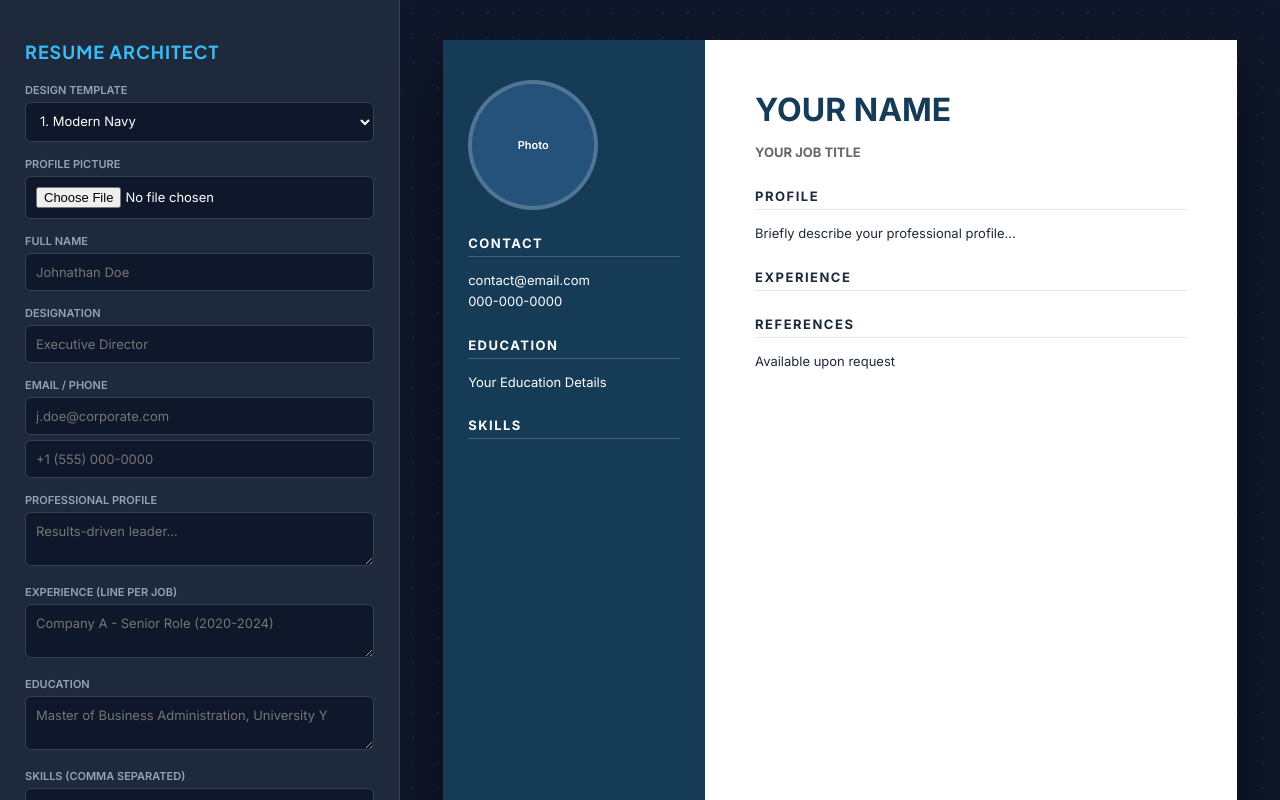
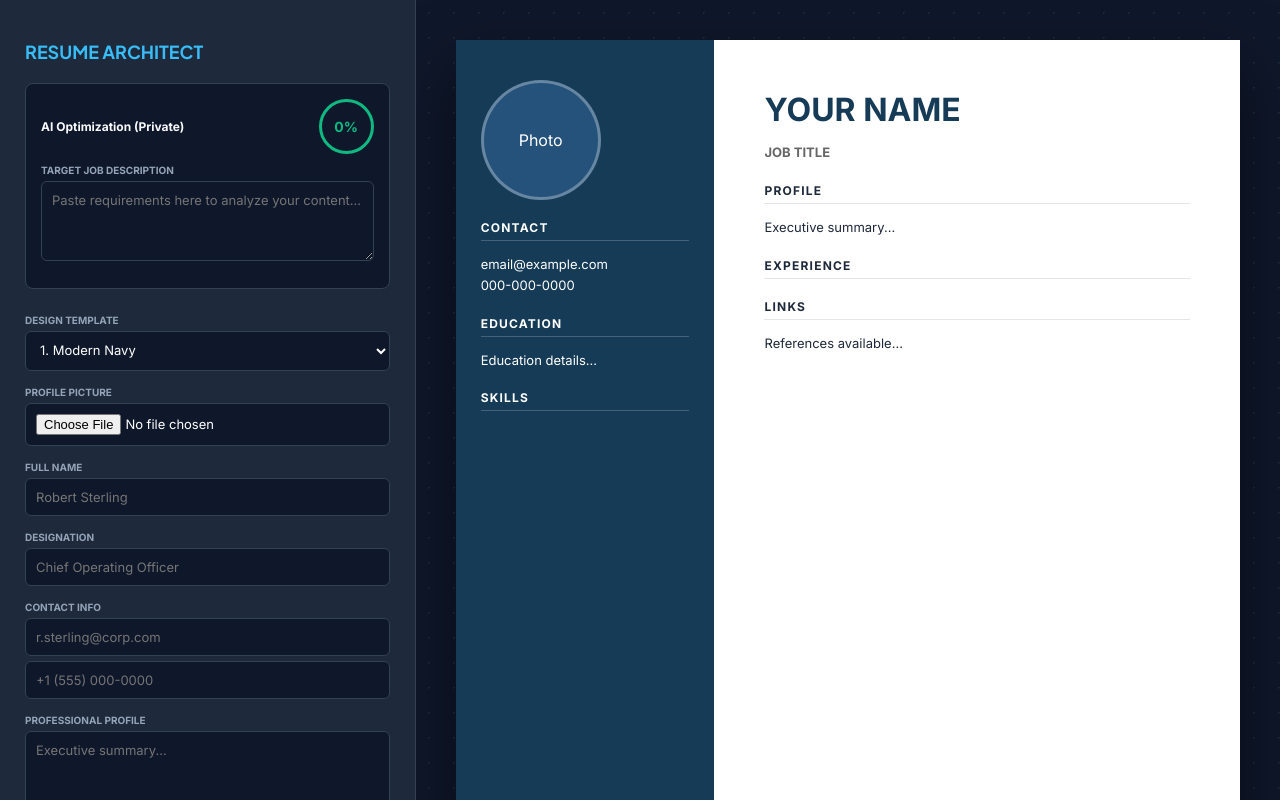
Before and after one commit to mathankumar3944-cpu/resume_builder, a plain HTML site: page index.html in a window 1280 px wide. Drawn offline with nearby package versions, Linux system fonts and the light colour scheme.

Commit message:
updated with AI

```diff
--- a/index.html
+++ b/index.html
@@ -3,7 +3,7 @@
 <head>
 <meta charset="UTF-8">
 <meta name="viewport" content="width=device-width, initial-scale=1.0">
-<title>Executive Resume Architect | Professional Edition</title>
+<title>Executive Architect | AI Resume Screening System</title>
 
 <link href="https://fonts.googleapis.com/css2?family=Inter:wght@300;400;600;700&family=Plus+Jakarta+Sans:wght@700&display=swap" rel="stylesheet">
 <script src="https://cdnjs.cloudflare.com/ajax/libs/jspdf/2.5.1/jspdf.umd.min.js"></script>
@@ -16,6 +16,7 @@
   --app-accent: #38bdf8;
   --app-border: #334155;
   --navy-primary: #163b56;
+  --match-color: #10b981;
 }
 
 * { box-sizing: border-box; font-family: 'Inter', sans-serif; }
@@ -23,19 +24,27 @@ body { margin: 0; background: var(--app-dark); color: #f8fafc; display: flex; ov
 
 /* SIDEBAR UI */
 .sidebar {
-  width: 400px; height: 100vh; background: var(--app-panel);
+  width: 420px; height: 100vh; background: var(--app-panel);
   border-right: 1px solid var(--app-border); padding: 25px; overflow-y: auto;
 }
-.sidebar h2 { font-family: 'Plus Jakarta Sans'; font-size: 18px; color: var(--app-accent); margin-bottom: 20px; text-transform: uppercase; letter-spacing: 1px; }
+.sidebar h2 { font-family: 'Plus Jakarta Sans'; font-size: 18px; color: var(--app-accent); margin-bottom: 20px; text-transform: uppercase; }
 
-label { font-size: 11px; font-weight: 600; color: #94a3b8; text-transform: uppercase; margin-top: 15px; display: block; }
+/* AI ANALYZER CARD (Private Sidebar Tool) */
+.ai-card {
+  background: #0f172a; border-radius: 8px; padding: 15px; margin-bottom: 25px; border: 1px solid var(--app-border);
+}
+.ai-header { display: flex; justify-content: space-between; align-items: center; margin-bottom: 10px; }
+.score-circle { width: 55px; height: 55px; border-radius: 50%; border: 3px solid var(--match-color); display: flex; align-items: center; justify-content: center; font-weight: bold; font-size: 14px; color: var(--match-color); transition: 0.3s; }
+
+/* FORM ELEMENTS */
+label { font-size: 10px; font-weight: 700; color: #94a3b8; text-transform: uppercase; margin-top: 15px; display: block; }
 input, textarea, select {
   width: 100%; background: #0f172a; border: 1px solid var(--app-border); border-radius: 6px;
   padding: 10px; color: #fff; margin-top: 5px; font-size: 13px;
 }
-input:focus { border-color: var(--app-accent); outline: none; }
+textarea { height: 80px; }
 
-.btn-group { display: grid; grid-template-columns: 1fr 1fr; gap: 10px; margin-top: 25px; }
+.btn-group { display: grid; grid-template-columns: 1fr 1fr; gap: 10px; margin-top: 25px; padding-bottom: 40px;}
 .btn { padding: 12px; border-radius: 6px; font-weight: 700; cursor: pointer; border: none; transition: 0.2s; }
 .btn-primary { background: var(--app-accent); color: #000; }
 .btn-secondary { background: #334155; color: #fff; }
@@ -54,57 +63,47 @@ input:focus { border-color: var(--app-accent); outline: none; }
 
 /* PHOTO STYLE */
 .photo-round {
-  width: 130px; height: 130px; border-radius: 50%;
-  object-fit: cover; border: 4px solid rgba(255,255,255,0.2); margin-bottom: 20px;
-  display: flex; align-items: center; justify-content: center;
-  font-size: 11px; font-weight: 600; text-align: center; color: rgba(0,0,0,0.5);
+  width: 120px; height: 120px; border-radius: 50%;
+  object-fit: cover; border: 3px solid rgba(255,255,255,0.3); margin-bottom: 15px;
+  display: flex; align-items: center; justify-content: center; text-align: center;
 }
 
 /* ---------------------------------
-   6 MODELS WITH REARRANGED ORDER
+   THE 6 PREMIUM THEMES (CLEAN)
 --------------------------------- */
-
-/* 1. MODERN NAVY */
-.tpl-navy { display: flex; min-height: 297mm; background: #ffffff; }
+.tpl-navy { display: flex; min-height: 297mm; background: #fff; }
 .tpl-navy .side { width: 33%; background: var(--navy-primary); color: #fff; padding: 40px 25px; }
 .tpl-navy .main { width: 67%; padding: 50px; }
-.tpl-navy .photo-round { background: #24527a; color: #fff; }
+.tpl-navy .photo-round { background: #24527a; }
 
-/* 2. THE CHANCELLOR */
 .tpl-chancellor { display: flex; min-height: 297mm; background: #fdfaf0; }
 .tpl-chancellor .side { width: 35%; background: #2d3436; color: #fab1a0; padding: 40px 25px; }
-.tpl-chancellor .main { width: 65%; padding: 50px; color: #2d3436; }
-.tpl-chancellor .photo-round { background: #40494b; color: #fab1a0; }
+.tpl-chancellor .main { width: 65%; padding: 50px; }
+.tpl-chancellor .photo-round { background: #40494b; }
 
-/* 3. SLATE TECH */
 .tpl-slate { display: flex; flex-direction: column; background: #f0f4f8; min-height: 297mm; }
-.tpl-slate .header { background: #334155; color: #f1f5f9; padding: 50px; display: flex; align-items: center; gap: 40px; }
-.tpl-slate .body { padding: 50px; display: grid; grid-template-columns: 1fr 2fr; gap: 40px; }
-.tpl-slate .photo-round { background: #475569; color: #cbd5e1; }
+.tpl-slate .header { background: #334155; color: #f1f5f9; padding: 40px; display: flex; align-items: center; gap: 30px; }
+.tpl-slate .body { padding: 40px; display: grid; grid-template-columns: 1fr 2fr; gap: 30px; }
+.tpl-slate .photo-round { background: #475569; }
 
-/* 4. MIDNIGHT SILVER */
 .tpl-midnight { padding: 50px; background: #1a1c23; color: #e2e8f0; min-height: 297mm; }
-.tpl-midnight .photo-round { background: #2d313d; color: #94a3b8; border-color: #38bdf8; }
-.tpl-midnight h1 { color: #ffffff; border-bottom: 2px solid #4a5568; padding-bottom: 15px; }
-.tpl-midnight .grid { display: grid; grid-template-columns: 1fr 2fr; gap: 40px; margin-top: 30px; }
+.tpl-midnight .grid { display: grid; grid-template-columns: 1fr 2fr; gap: 40px; margin-top: 20px; }
+.tpl-midnight .photo-round { background: #2d313d; border-color: var(--app-accent); }
 
-/* 5. THE PHOENIX */
 .tpl-phoenix { display: flex; min-height: 297mm; background: #fffcf2; }
-.tpl-phoenix .side { width: 32%; background: #4a0e0e; color: #fff; padding: 40px 20px; text-align: center; }
+.tpl-phoenix .side { width: 32%; background: #4a0e0e; color: #fff; padding: 30px 20px; text-align: center; }
 .tpl-phoenix .main { width: 68%; padding: 50px; }
-.tpl-phoenix .photo-round { background: #631717; color: #ffcece; margin-left: auto; margin-right: auto; }
+.tpl-phoenix .photo-round { background: #631717; margin: 0 auto 15px; }
 
-/* 6. OCEANIC */
-.tpl-oceanic { padding: 0; background: #f0fff4; min-height: 297mm; }
-.tpl-oceanic .top-bar { background: #004d4d; color: #ccffcc; padding: 60px; display: flex; justify-content: space-between; align-items: center; }
-.tpl-oceanic .container { padding: 50px; column-count: 2; column-gap: 40px; }
-.tpl-oceanic .photo-round { background: #006666; color: #ccffcc; }
+.tpl-oceanic { background: #f0fff4; min-height: 297mm; }
+.tpl-oceanic .top-bar { background: #004d4d; color: #ccffcc; padding: 40px; display: flex; justify-content: space-between; align-items: center; }
+.tpl-oceanic .container { padding: 40px; column-count: 2; column-gap: 30px; }
+.tpl-oceanic .photo-round { background: #006666; }
 
-/* GLOBAL TYPOGRAPHY */
-h3 { font-size: 13px; text-transform: uppercase; letter-spacing: 1.5px; border-bottom: 1px solid rgba(0,0,0,0.1); padding-bottom: 5px; margin-top: 25px; }
+/* TYPOGRAPHY */
+h3 { font-size: 12px; text-transform: uppercase; letter-spacing: 1.2px; border-bottom: 1px solid rgba(0,0,0,0.1); padding-bottom: 5px; margin-top: 20px; }
 .side h3 { border-color: rgba(255,255,255,0.2); }
-ul { padding-left: 15px; }
-li { font-size: 13px; margin-bottom: 6px; line-height: 1.5; }
+ul { padding-left: 15px; font-size: 13px; }
 p { font-size: 13px; line-height: 1.6; }
 </style>
 </head>
@@ -112,6 +111,16 @@ p { font-size: 13px; line-height: 1.6; }
 
 <div class="sidebar">
   <h2>Resume Architect</h2>
+
+  <div class="ai-card">
+    <div class="ai-header">
+      <span style="font-size: 12px; font-weight: bold;">AI Optimization (Private)</span>
+      <div id="scoreDisplay" class="score-circle">0%</div>
+    </div>
+    <label style="margin-top:0">Target Job Description</label>
+    <textarea id="jobDesc" placeholder="Paste requirements here to analyze your content..." oninput="analyzeMatch()"></textarea>
+    <div id="aiAdvice" style="font-size: 11px; color: #94a3b8; margin-top: 8px;"></div>
+  </div>
 
   <label>Design Template</label>
   <select id="tplSelect" onchange="update()">
@@ -127,29 +136,29 @@ p { font-size: 13px; line-height: 1.6; }
   <input type="file" id="photo" accept="image/*">
 
   <label>Full Name</label>
-  <input id="name" placeholder="Johnathan Doe" oninput="update()">
+  <input id="name" placeholder="Robert Sterling" oninput="update()">
 
   <label>Designation</label>
-  <input id="role" placeholder="Executive Director" oninput="update()">
+  <input id="role" placeholder="Chief Operating Officer" oninput="update()">
 
-  <label>Email / Phone</label>
-  <input id="email" placeholder="j.doe@corporate.com" oninput="update()">
+  <label>Contact Info</label>
+  <input id="email" placeholder="r.sterling@corp.com" oninput="update()">
   <input id="phone" placeholder="+1 (555) 000-0000" oninput="update()">
 
   <label>Professional Profile</label>
-  <textarea id="profile" placeholder="Results-driven leader..." oninput="update()"></textarea>
+  <textarea id="profile" placeholder="Executive summary..." oninput="update(); analyzeMatch();"></textarea>
 
   <label>Experience (Line per job)</label>
-  <textarea id="experience" placeholder="Company A - Senior Role (2020-2024)" oninput="update()"></textarea>
+  <textarea id="experience" placeholder="CEO - Global Tech (2020-2024)" oninput="update(); analyzeMatch();"></textarea>
 
   <label>Education</label>
-  <textarea id="education" placeholder="Master of Business Administration, University Y" oninput="update()"></textarea>
+  <textarea id="education" placeholder="MBA, Stanford University" oninput="update()"></textarea>
 
   <label>Skills (Comma separated)</label>
-  <input id="skills" placeholder="Leadership, Strategy, Finance" oninput="update()">
+  <input id="skills" placeholder="Leadership, M&A, Strategy" oninput="update(); analyzeMatch();">
 
   <label>References / Links</label>
-  <textarea id="refInput" placeholder="www.linkedin.com/in/johndoe" oninput="update()"></textarea>
+  <textarea id="refInput" placeholder="www.portfolio.com" oninput="update()"></textarea>
 
   <div class="btn-group">
     <button class="btn btn-primary" onclick="downloadPDF()">Download PDF</button>
@@ -165,24 +174,54 @@ p { font-size: 13px; line-height: 1.6; }
 const id = x => document.getElementById(x);
 let photoData = "";
 
+// PRIVATE AI ANALYSIS LOGIC
+function analyzeMatch() {
+  const jobText = id("jobDesc").value.toLowerCase();
+  const resumeText = (id("skills").value + " " + id("experience").value + " " + id("profile").value).toLowerCase();
+
+  if(!jobText || !resumeText) {
+    id("scoreDisplay").innerText = "0%";
+    return;
+  }
+
+  const keywords = jobText.match(/\b(\w{5,})\b/g) || [];
+  const uniqueKeys = [...new Set(keywords)];
+  let matches = 0;
+  let missing = [];
+
+  uniqueKeys.forEach(k => {
+    if(resumeText.includes(k)) matches++;
+    else missing.push(k);
+  });
+
+  const score = Math.min(Math.round((matches / uniqueKeys.length) * 120), 100);
+  id("scoreDisplay").innerText = score + "%";
+
+  // Color change based on score
+  if(score > 75) id("scoreDisplay").style.borderColor = "#10b981";
+  else if(score > 40) id("scoreDisplay").style.borderColor = "#f59e0b";
+  else id("scoreDisplay").style.borderColor = "#ef4444";
+
+  id("aiAdvice").innerHTML = score > 75 ? "🔥 Strong Job Match!" : "💡 Missing Keywords: " + missing.slice(0, 3).join(", ");
+}
+
 function update() {
   const tpl = id("tplSelect").value;
   const name = id("name").value || "YOUR NAME";
-  const role = id("role").value || "YOUR JOB TITLE";
-  const email = id("email").value || "contact@email.com";
+  const role = id("role").value || "JOB TITLE";
+  const email = id("email").value || "email@example.com";
   const phone = id("phone").value || "000-000-0000";
-  const profile = id("profile").value || "Briefly describe your professional profile...";
-  const edu = id("education").value || "Your Education Details";
-  const ref = id("refInput").value || "Available upon request";
+  const profile = id("profile").value || "Executive summary...";
+  const edu = id("education").value || "Education details...";
+  const ref = id("refInput").value || "References available...";
   const skills = id("skills").value.split(",").filter(s => s.trim()).map(s => `<li>${s.trim()}</li>`).join("");
   const exp = id("experience").value.split("\n").filter(e => e.trim()).map(e => `<li>${e}</li>`).join("");
 
   const img = photoData ? `<img src="${photoData}" class="photo-round">` : `<div class="photo-round">Photo</div>`;
 
   let html = "";
-
   if(tpl === 'tpl-navy') {
-    html = `<div class="tpl-navy"><div class="side">${img}<h3>Contact</h3><p>${email}<br>${phone}</p><h3>Education</h3><p>${edu}</p><h3>Skills</h3><ul>${skills}</ul></div><div class="main"><h1 style="color:var(--navy-primary); margin:0">${name}</h1><p style="font-weight:700; color:#666">${role}</p><h3>Profile</h3><p>${profile}</p><h3>Experience</h3><ul>${exp}</ul><h3>References</h3><p>${ref}</p></div></div>`;
+    html = `<div class="tpl-navy"><div class="side">${img}<h3>Contact</h3><p>${email}<br>${phone}</p><h3>Education</h3><p>${edu}</p><h3>Skills</h3><ul>${skills}</ul></div><div class="main"><h1 style="color:var(--navy-primary); margin:0">${name}</h1><p style="font-weight:700; color:#666">${role}</p><h3>Profile</h3><p>${profile}</p><h3>Experience</h3><ul>${exp}</ul><h3>Links</h3><p>${ref}</p></div></div>`;
   } else if(tpl === 'tpl-chancellor') {
     html = `<div class="tpl-chancellor"><div class="side">${img}<h3>Contact</h3><p>${email}<br>${phone}</p><h3>Education</h3><p>${edu}</p><h3>Skills</h3><ul>${skills}</ul></div><div class="main"><h1>${name}</h1><p style="color:#d63031; font-weight:700">${role}</p><h3>Profile</h3><p>${profile}</p><h3>History</h3><ul>${exp}</ul><h3>Ref</h3><p>${ref}</p></div></div>`;
   } else if(tpl === 'tpl-slate') {
@@ -190,9 +229,9 @@ function update() {
   } else if(tpl === 'tpl-midnight') {
     html = `<div class="tpl-midnight"><h1>${name}</h1><p style="color:var(--app-accent)">${role} | ${email}</p><div class="grid"><div>${img}<h3>Education</h3><p>${edu}</p><h3>Expertise</h3><ul>${skills}</ul></div><div><h3>Executive Summary</h3><p>${profile}</p><h3>Experience</h3><ul>${exp}</ul><h3>Links</h3><p>${ref}</p></div></div></div>`;
   } else if(tpl === 'tpl-phoenix') {
-    html = `<div class="tpl-phoenix"><div class="side">${img}<h3>Contact</h3><p>${email}<br>${phone}</p><h3>Education</h3><p>${edu}</p></div><div class="main"><h1 style="color:#4a0e0e; font-size:40px; margin:0">${name}</h1><p>${role}</p><h3>Background</h3><p>${profile}</p><h3>Experience</h3><ul>${exp}</ul><h3>Skills</h3><ul style="column-count:2">${skills}</ul><h3>Links</h3><p>${ref}</p></div></div>`;
+    html = `<div class="tpl-phoenix"><div class="side">${img}<h3>Contact</h3><p>${email}<br>${phone}</p><h3>Education</h3><p>${edu}</p></div><div class="main"><h1 style="color:#4a0e0e; font-size:40px; margin:0">${name}</h1><p>${role}</p><h3>Background</h3><p>${profile}</p><h3>Experience</h3><ul>${exp}</ul><h3>Skills</h3><ul>${skills}</ul><h3>Links</h3><p>${ref}</p></div></div>`;
   } else {
-    html = `<div class="tpl-oceanic"><div class="top-bar"><div><h1 style="margin:0">${name}</h1><p>${role}</p></div>${img}</div><div class="container"><h3>Summary</h3><p>${profile}</p><h3>Education</h3><p>${edu}</p><h3>Experience</h3><ul>${exp}</ul><h3>Skills</h3><ul>${skills}</ul><h3>Contact</h3><p>${email}<br>${phone}</p><h3>Ref</h3><p>${ref}</p></div></div>`;
+    html = `<div class="tpl-oceanic"><div class="top-bar"><div><h1 style="margin:0">${name}</h1><p>${role}</p></div>${img}</div><div class="container"><h3>Summary</h3><p>${profile}</p><h3>Education</h3><p>${edu}</p><h3>Experience</h3><ul>${exp}</ul><h3>Skills</h3><ul>${skills}</ul><p>${email}<br>${phone}</p><h3>Ref</h3><p>${ref}</p></div></div>`;
   }
 
   id("resume").innerHTML = html;
```
